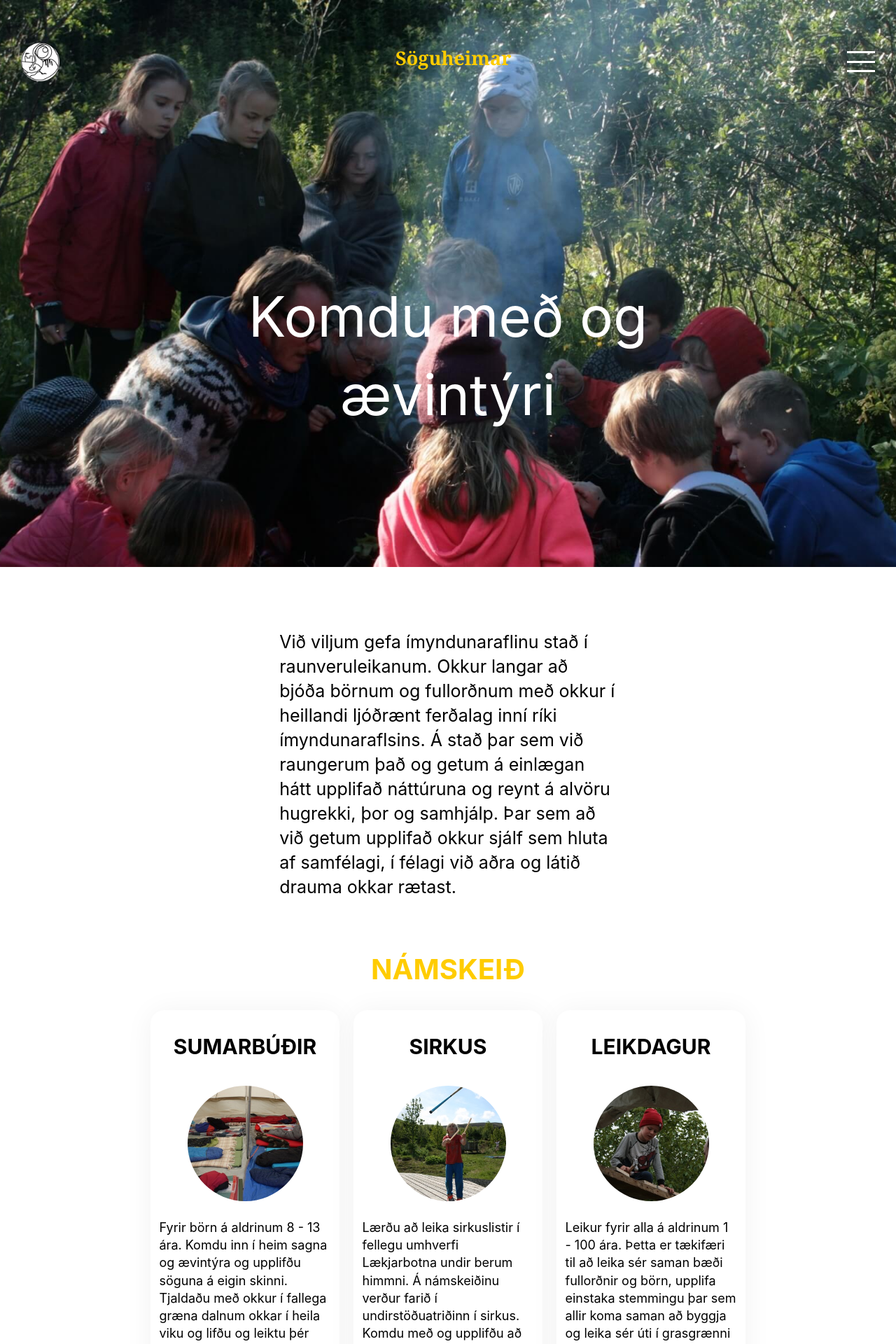
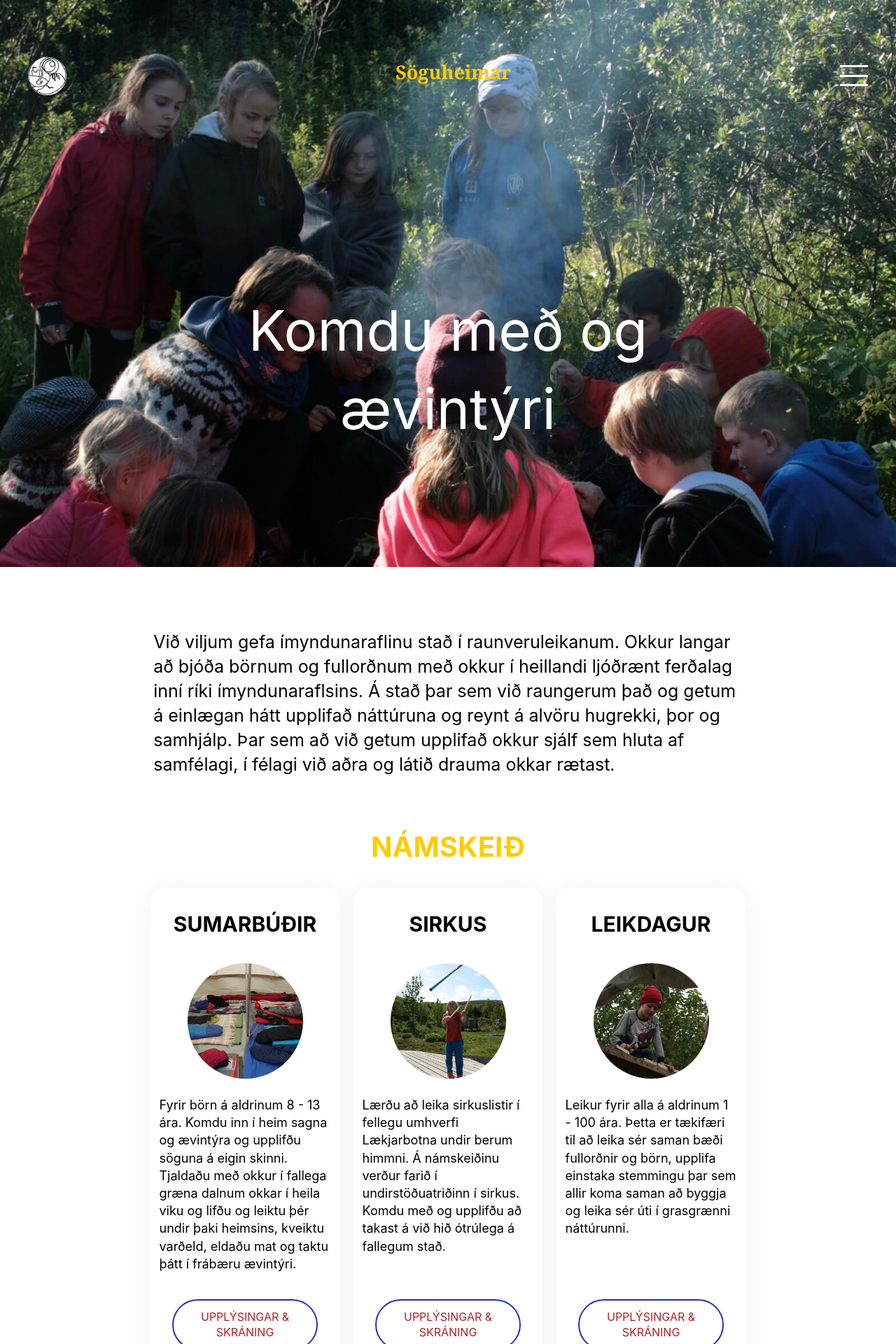
Before and after one commit to viktorhollanders/soguheimar, a Jekyll site: the page built from index.html, in a window 1280 px wide. Shown: the top 1920 px of the page at 70% size. Built offline with Jekyll 4.4.1, drawn with Linux system fonts in a browser that asks for light colours.

Commit message:
fix header padding

```diff
--- a/_sass/_index.scss
+++ b/_sass/_index.scss
@@ -72,7 +72,6 @@
 
 .index-content__intro-text {
   padding: 0 5vw;
-  max-width: 840px;
   margin: 0 auto;
   font-size: 18px;
 }
@@ -190,7 +189,7 @@
 @media screen and (min-width: 700px) {
   .index-hero {
     height: 70vh;
-    padding: 60px 30px 0 30px;
+    padding: 80px 40px 0 40px;
   }
 
   .index-bg {
```
